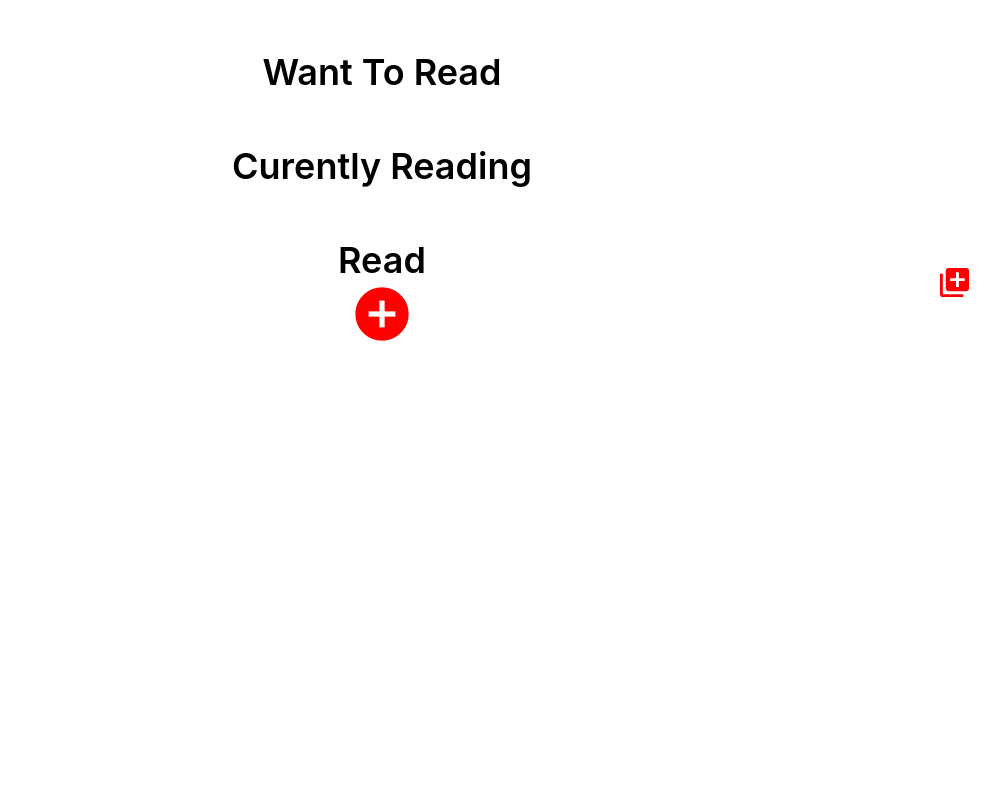
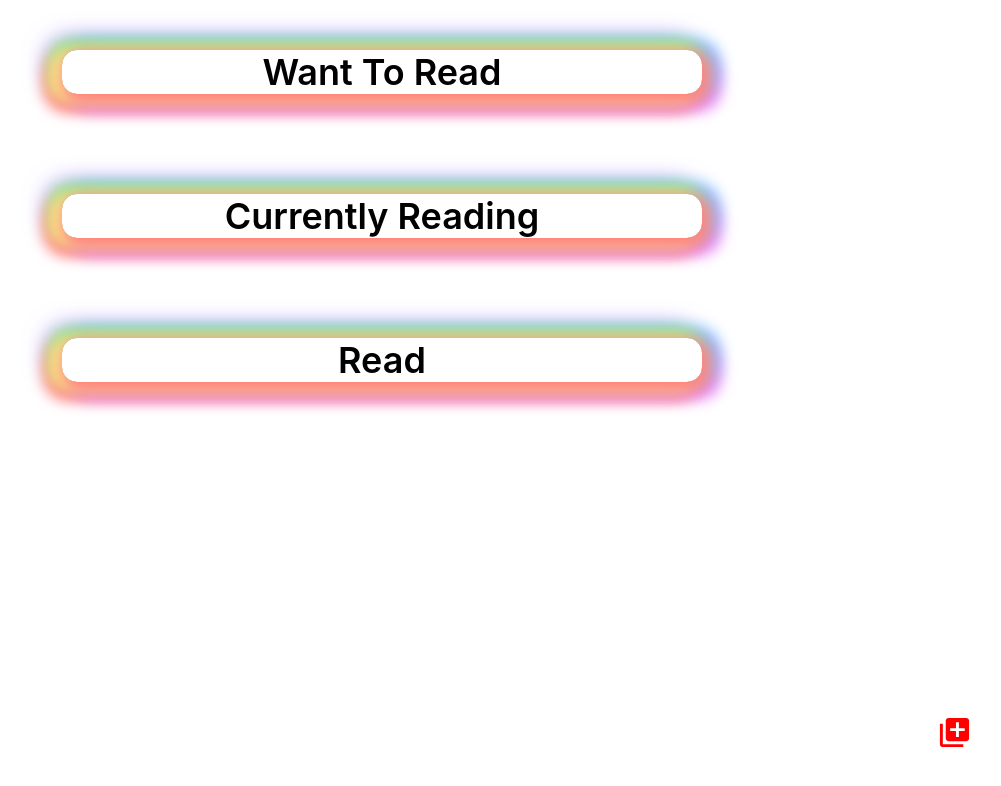
Before and after one commit to kmasaleh/udacity-reactnd-myreads, a React (Create React App) app: page / in a window 1280 px wide. Shown: the top 786 px of the page, without its empty margins (258-1259 px from the left). Built offline with nearby package versions, Linux system fonts and the light colour scheme.

Commit message:
solving bugs

```diff
--- a/src/App.css
+++ b/src/App.css
@@ -8,7 +8,7 @@
 }
 
 .add{
-  position: absolute;
+  position: fixed;
   right: 50px;
   bottom: 50px;
   font-size: 64;
--- a/src/App.js
+++ b/src/App.js
@@ -5,7 +5,7 @@ import LibraryAddIcon from '@material-ui/icons/LibraryAdd';
 import SearchComponent from './components/SearchComponent';
 import Icon from '@material-ui/core/Icon';
 import {BookInfo, BookStatus,fromRawBooksToInfoBooks,mergeSearchWithUserBooks, mergeUserBooksWithSearch} from './../src/utilities/BookInfo'
-import {search} from './BooksAPI';
+import {search,getAll} from './BooksAPI';
 
 var books = require('./books-mock.json').books; //(with path)
 
@@ -43,7 +43,11 @@ class  App extends Component {
   applySearch =(text)=>{
     if(text===null || text==="")
     {
-      //get all
+      getAll().then((books)=>{
+        let searchBooks = fromRawBooksToInfoBooks(books);
+        this.searchResultBooks = mergeSearchWithUserBooks(searchBooks,this.userBookStore);
+        this.forceUpdate();
+    });
     }
     else{
       search(text).then((books)=>{
@@ -69,7 +73,7 @@ openSearch =()=>{
 
 drawShelves = ()=> {
   var infoWanttoRead = { books :this.getWanttoReadBooks(),title:"Want To Read", refresh:this.refreshViews} ;
-  var infoCurentlyReading = { books :this.getReadBooks(),title:"Curently Reading", refresh:this.refreshViews}
+  var infoCurentlyReading = { books :this.getReadingBooks(),title:"Currently Reading", refresh:this.refreshViews}
   var infoRead = { books :this.getReadBooks(),title:"Read", refresh:this.refreshViews}
   return (
     <div>
@@ -91,16 +95,13 @@ drawShelves = ()=> {
             this.state.searchOpened===false &&  this.drawShelves()
           }
           <LibraryAddIcon style={{ fontSize: 35 }} className='add' onClick={this.openSearch}></LibraryAddIcon>
-          <Icon  style={{fontSize: 64,color: 'red'}}>add_circle</Icon>
+
       </div>
     );
   }
 }
 /*
-          <BookShelfComponent  info={infoNone}/>
-          <BookShelfComponent  info={infoWanttoRead}/>
-          <BookShelfComponent  info={infoCurentlyReading}/>
-          <BookShelfComponent  info={infoRead}/>
+<Icon  style={{fontSize: 64,color: 'red'}}>add_circle</Icon>
 
 */
 export default App;
--- a/src/components/BookShelfComponent.css
+++ b/src/components/BookShelfComponent.css
@@ -1,9 +1,17 @@
 .shelf-title{
     font-size: 36px;
     font-weight: 600;
+    border-radius: 15px;
+    -webkit-box-shadow: 5px 5px 15px 5px #FF8080, -9px 5px 15px 5px #FFE488, -7px -5px 15px 5px #8CFF85, 12px -5px 15px 5px #80C7FF, 12px 10px 15px 7px #E488FF, -10px 10px 15px 7px #FF616B, -10px -7px 27px 1px #8E5CFF, 5px 5px 15px 5px rgba(0,0,0,0);
+    box-shadow: 5px 5px 15px 5px #FF8080, -9px 5px 15px 5px #FFE488, -7px -5px 15px 5px #8CFF85, 12px -5px 15px 5px #80C7FF, 12px 10px 15px 7px #E488FF, -10px 10px 15px 7px #FF616B, -10px -7px 27px 1px #8E5CFF, 5px 5px 15px 5px rgba(0,0,0,0);
+   width:50%;
+   margin: auto;
+
 }
 
 .shelf-container{
-
-    margin-top: 50px;
+    padding-top: 50px;
+    padding-bottom: 50px;
+    margin: auto;
+    text-align: center;
 }
--- a/src/components/SearchComponent.css
+++ b/src/components/SearchComponent.css
@@ -0,0 +1,6 @@
+.search-container{
+    height: 50px;
+}
+.search-container input{
+    height: 50px !important;
+}
--- a/src/components/SearchComponent.js
+++ b/src/components/SearchComponent.js
@@ -27,7 +27,7 @@ class SearchComponent extends  Component{
             refresh:null
         };
         return (
-            <div >
+            <div className="search-container">
                 <button onClick={this.props.close}> close</button>
                 <input type='text' placeholder="Search by title or author" onChange={
                     ($event)=>this.handleChange($event.target.value)
--- a/src/utilities/BookInfo.js
+++ b/src/utilities/BookInfo.js
@@ -7,6 +7,7 @@ export const  BookStatus ={
 export class BookInfo {
     constructor(){
         this.title="";
+        this.subtitle="";
         this.authors =[];
         this.thumb="";
         this.id="";
@@ -33,15 +34,19 @@ export const mergeSearchWithUserBooks = (searchBooks,userBooks)=>{
 export const mergeUserBooksWithSearch = (searchBooks,userBooks)=>{
     if(searchBooks === null || searchBooks===undefined)
         return null;
-    if(userBooks!==null && userBooks!==undefined)
-            userBooks = new Array();
 
     searchBooks.map(book=>{
-        let t = userBooks.filter(b=>b.id===book.id)[0];
-        if(t==null) userBooks.push(book);
-        if(t && book.status!==BookStatus.None) t.status = book.status;
+        if(userBooks!==null && userBooks!==undefined){
+            let t = userBooks.filter(b=>b.id===book.id)[0];
+            if(t && book.status!==BookStatus.None) t.status = book.status;
+            if(t==null) userBooks.push(book);
+        }
+        else{
+            userBooks = new Array();
+            if(book.status!==BookStatus.None)
+                userBooks.push(book);
+        }
     })
-
     let userBooksWithShelfOnly =[] ;
     userBooks.map(b=> {
         if(b.status!==BookStatus.None)
```
